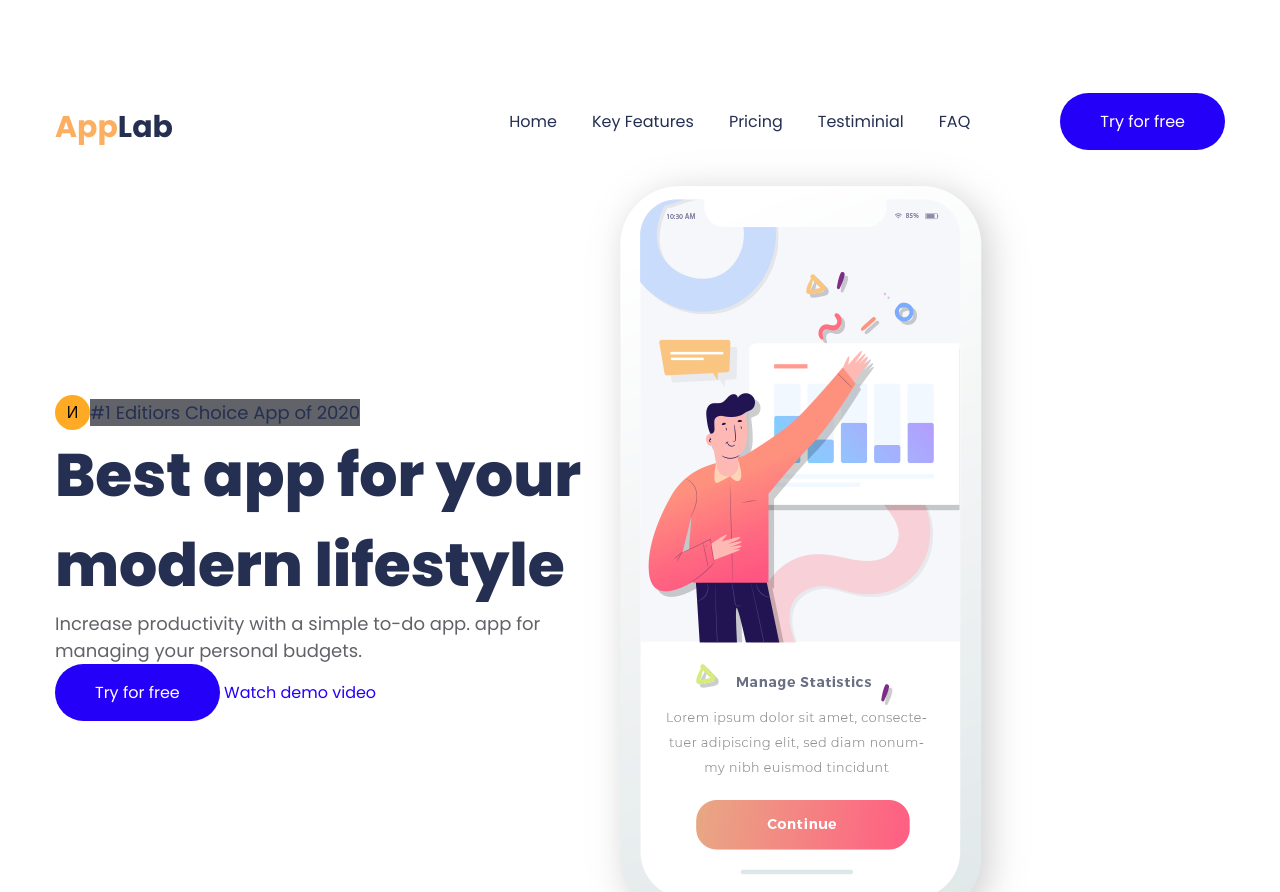
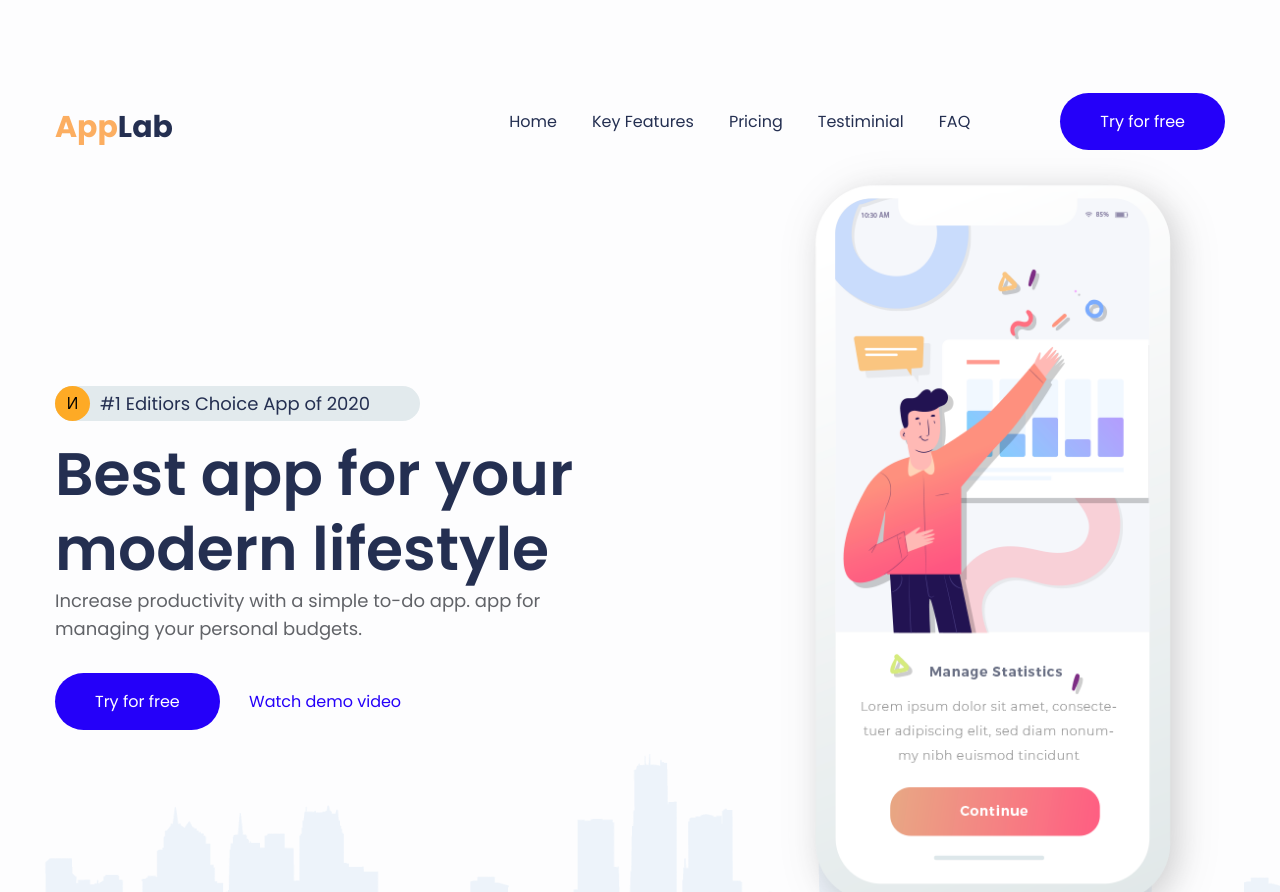
Before and after one commit to feskovrv/AppLab, a plain HTML site: page index.html in a window 1280 px wide. Shown: the top 892 px of the page. Drawn offline with Linux system fonts and the light colour scheme.

Commit message:
welcome block

```diff
--- a/index.html
+++ b/index.html
@@ -35,7 +35,7 @@
                         <a href="#" class="welcome__link">Watch demo video</a>
                     </div>
                 </div>
-                <img src="img/phone1.png" alt="Изображение телефона">
+                <img src="img/phone1.png" alt="Изображение телефона" class="welcome__img">
             </div>
         </section>
     </main>
--- a/style.css
+++ b/style.css
@@ -6,6 +6,11 @@
 }
 .header{
     height: 150px;
+    position: absolute;
+    top: 0;
+    left: 0;
+    width: 100%;
+    z-index: 10;
 }
 .wrap{
     width: 1170px;
@@ -54,9 +59,18 @@
     margin-left: 55px;
 }
 
+.welcome{
+    background: url(img/welcome.png) bottom center no-repeat;
+    background-color: #fdfdfe;
+    background-size: 100%;
+    padding-top: 150px;
+    min-height: 100vh;
+    box-sizing: border-box;
+}
 .welcome__wrap{
     display: flex;
     align-items: center;
+    justify-content: space-between;
 }
 .welcome__info{
     display: flex;
@@ -66,8 +80,10 @@
 }
 .awards{
     display: flex;
+    background: #e2eaed;
     align-items: center;
-    margin: 0;
+    border-radius: 40px;
+    padding-right: 50px;
 }
 .awards__icon{
     display: flex;
@@ -77,26 +93,41 @@
     border-radius: 100%;
     justify-content: center;
     align-items: center;
+    margin-right: 10px;
 }
 .awards__text{
-    background: #616368;
+    background: #e2eaed;
     display: flex;
     color: #242f51;
     font-size: 18px;
     align-items: center;
+    border-radius: 10px;
 }
 .welcome__title{
     margin: 0;
     color: #242f51;
     font-size: 60px;
-    font-weight: 800;
+    font-weight: 600;
+    line-height: 75px;
 }
 .welcome__text{
     margin: 0;
     color: #616368;
     font-size: 18px;
+    line-height: 28px;
+}
+.welcome__buttons{
+    margin-top: 30px;
+}
+.welcome__button{
+    margin-right: 25px;
 }
 .welcome__link{
-    text-decoration: none;
-    color: #2500f9;
+text-decoration: none;
+color: #2500f9;
 }
+.welcome__img{
+    width: 450px;
+    height: 800px;
+    object-fit: contain;
+}
```
Also changed, not shown: img/welcome.png (added).
